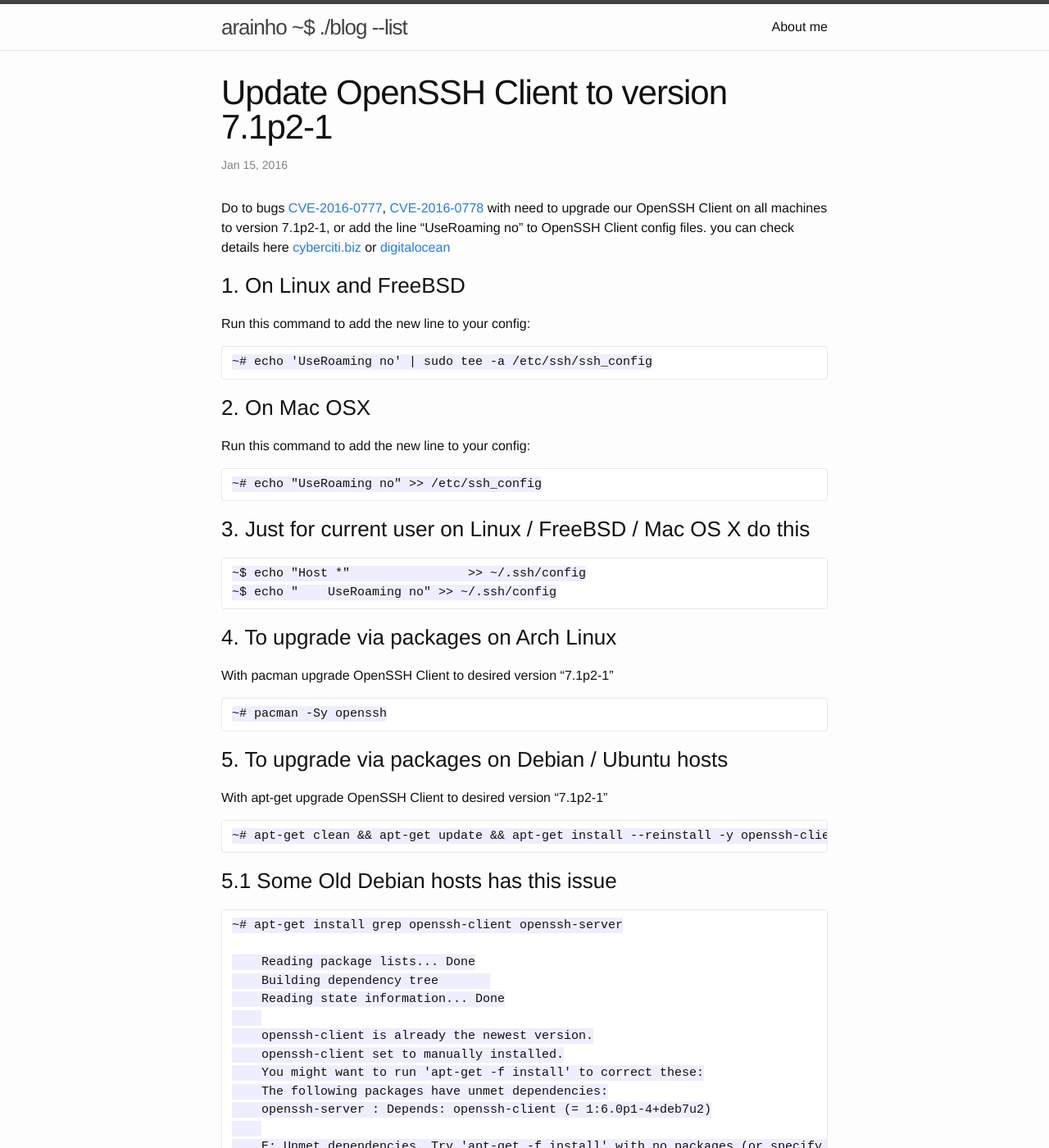
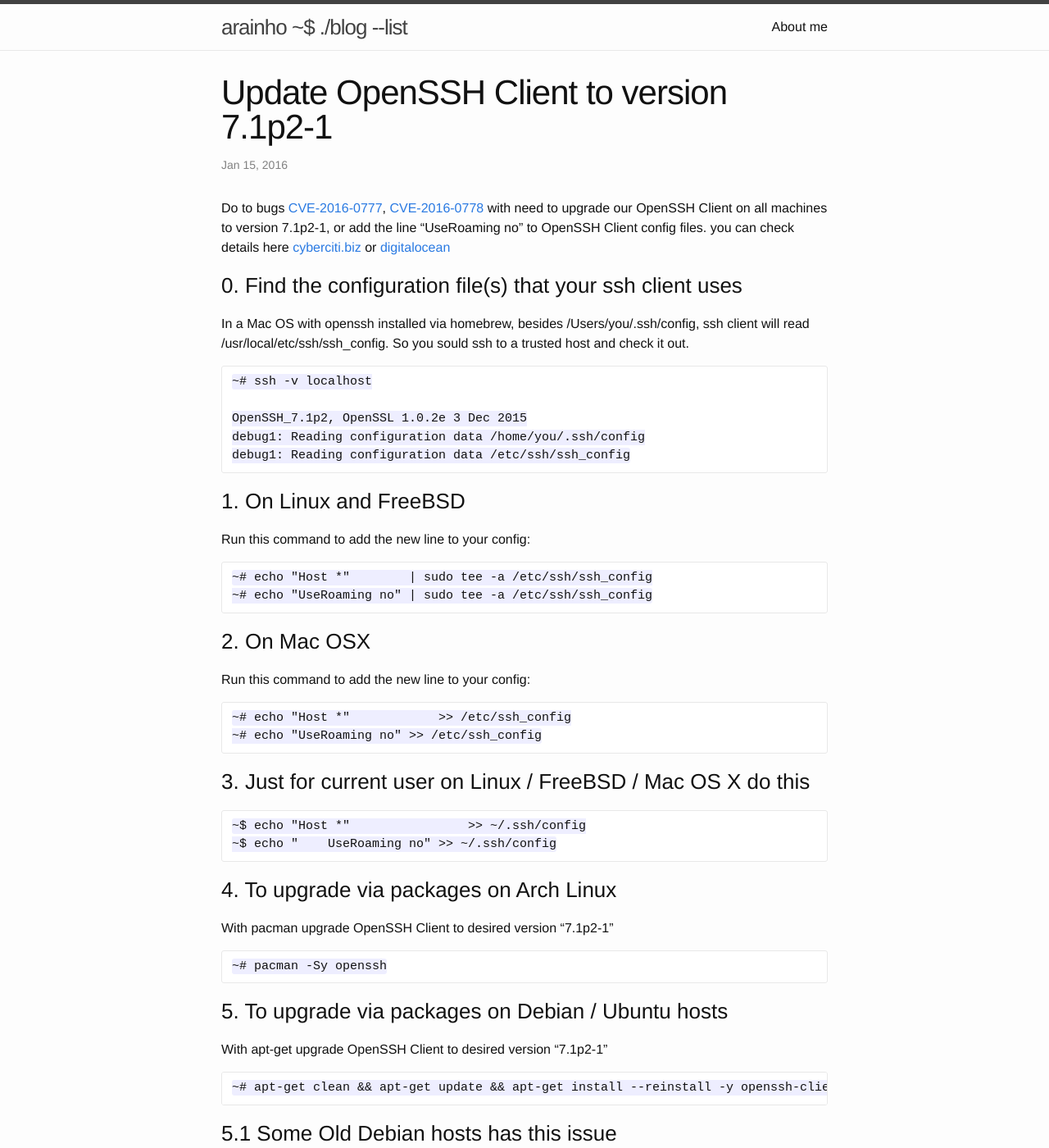
Before and after one commit to arainho/arainho.github.io, a Jekyll site: the page built from _posts/2016-01-15-upgrade-openssh-client-to-7.1p2-1.md, in a window 1280 px wide and 1400 px high. Shown: the whole window at 82% size. Built offline with Jekyll 4.4.1, drawn with Linux system fonts in a browser that asks for light colours.

Commit message:
find ssh_config files
check what file(s) ssh client uses

```diff
--- a/_posts/2016-01-15-upgrade-openssh-client-to-7.1p2-1.md
+++ b/_posts/2016-01-15-upgrade-openssh-client-to-7.1p2-1.md
@@ -8,17 +8,27 @@ categories: openssh client linux osx freebsd
 Do to bugs [CVE-2016-0777], [CVE-2016-0778] with need to upgrade our OpenSSH Client on all machines to version 7.1p2-1,
 or add the line "UseRoaming no" to OpenSSH Client config files. you can check details here [cyberciti.biz] or [digitalocean]
 
+### 0. Find the configuration file(s) that your ssh client uses
+In a Mac OS with openssh installed via homebrew, besides /Users/you/.ssh/config, ssh client will read /usr/local/etc/ssh/ssh_config. So you sould ssh to a trusted host and check it out.
+
+    ~# ssh -v localhost
+
+	OpenSSH_7.1p2, OpenSSL 1.0.2e 3 Dec 2015
+	debug1: Reading configuration data /home/you/.ssh/config
+	debug1: Reading configuration data /etc/ssh/ssh_config
+
 
 ### 1. On Linux and FreeBSD
 Run this command to add the new line to your config:
 
-    ~# echo 'UseRoaming no' | sudo tee -a /etc/ssh/ssh_config
+    ~# echo "Host *"        | sudo tee -a /etc/ssh/ssh_config
+    ~# echo "UseRoaming no" | sudo tee -a /etc/ssh/ssh_config
 
 
 ### 2. On Mac OSX
 Run this command to add the new line to your config:
 
-
+    ~# echo "Host *" 	    >> /etc/ssh_config
     ~# echo "UseRoaming no" >> /etc/ssh_config
 
 ### 3. Just for current user on Linux / FreeBSD / Mac OS X do this
```
